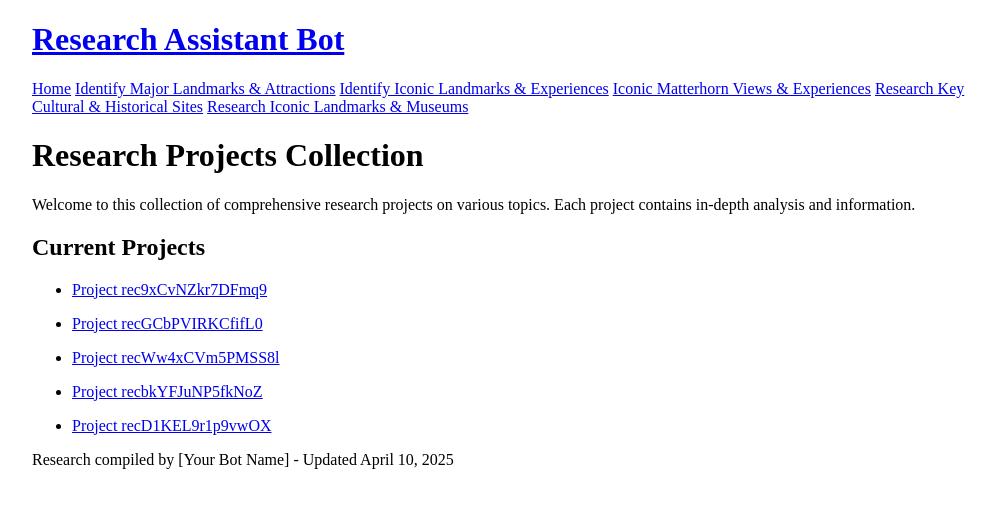
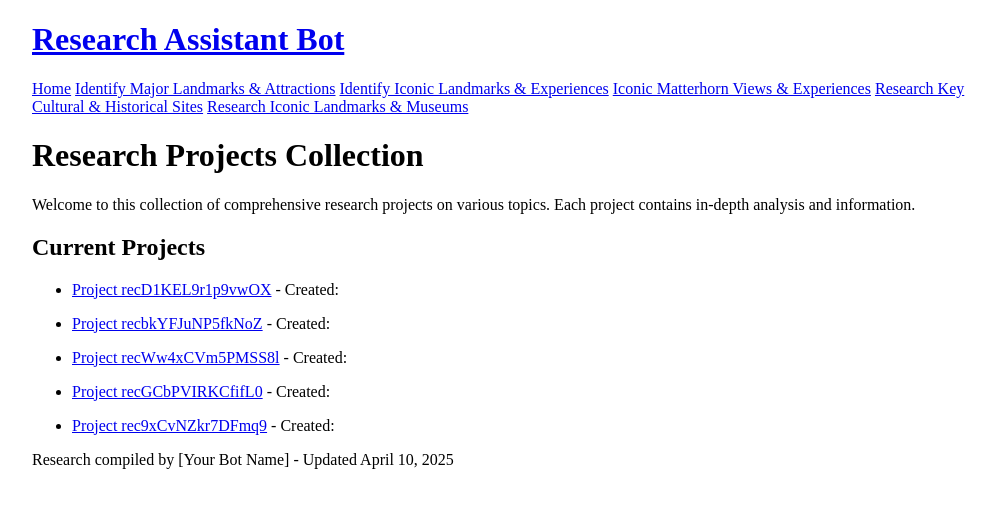
Before and after one commit to hollistercole/N8NResearch, a Jekyll site: the page built from index.md, in a window 1280 px wide. Shown: the top 508 px of the page, without its empty margins (128-1123 px from the left). Built offline with Jekyll 4.4.1, drawn with Linux system fonts in a browser that asks for light colours.

Commit message:
Update index.md

```diff
--- a/index.md
+++ b/index.md
@@ -10,8 +10,7 @@
 
 ## Current Projects
 
-{% for project in site.pages %}
-  {% if project.path contains 'projects/' and project.name == 'index.md' %}
-  * [Project {{ project.dir | split: '/' | last }}]({{ site.baseurl }}{{ project.url }})
-  {% endif %}
+{% assign sorted_pages = site.pages | where_exp: "page", "page.path contains 'projects/' and page.name == 'index.md'" | sort: "date" | reverse %}
+{% for project in sorted_pages %}
+  * [Project {{ project.dir | split: '/' | last }}]({{ site.baseurl }}{{ project.url }}) - Created: {{ project.date | date: "%B %d, %Y" }}
 {% endfor %}
```
